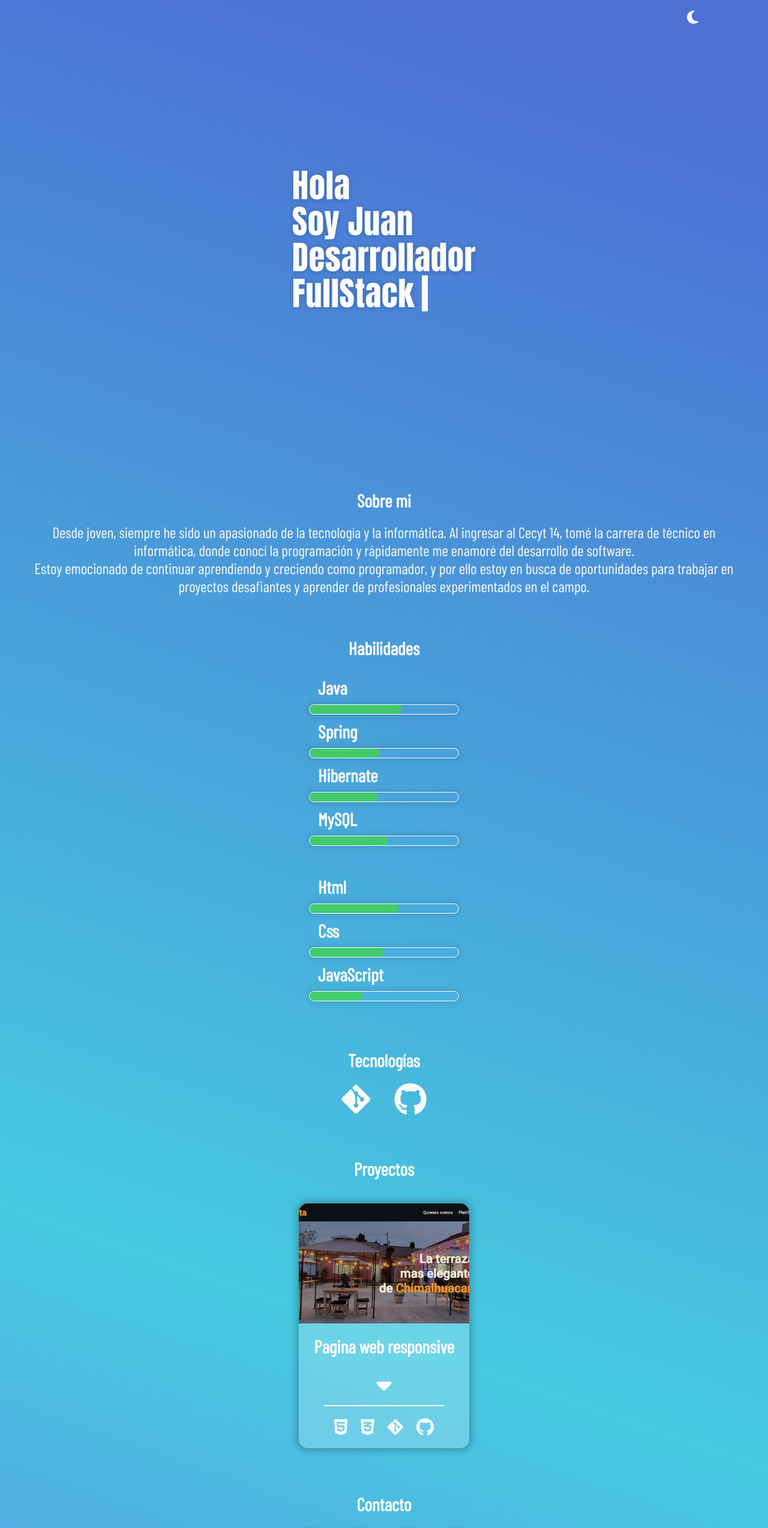
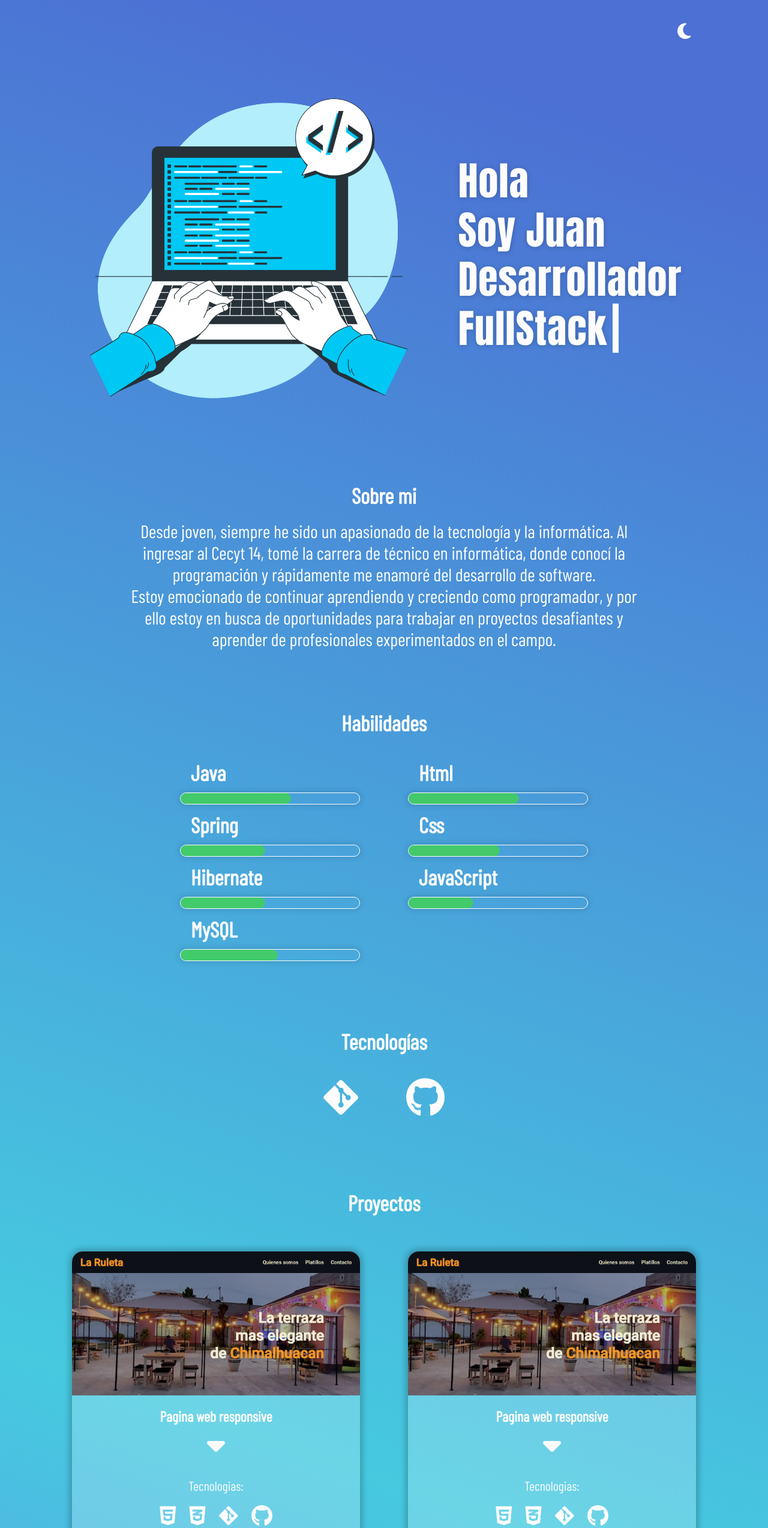
Before and after one commit to JuanGarDev/portafolioDev, a plain HTML site: page index.html in a window 1280 px wide. Shown: the top 2547 px of the page at 60% size. Drawn offline with nearby package versions, Linux system fonts and the light colour scheme.

Commit message:
Agregando version pc

```diff
--- /dev/null
+++ b/estilos/desktop.css/generalDesk.css
@@ -0,0 +1,117 @@
+@media(min-width: 1000px) {
+
+    .contenedor {
+        display: flex;
+        font-size: 12px;
+
+    }
+
+    header .contenedor{
+        flex-direction: row;
+        padding: 2vh 10px;
+        margin: 20px;
+    }
+
+    #presentacion .contenedor{
+        flex-direction: row;
+        --characters-steps: 18;
+        --characters: 8.5ch;
+        margin: 60px;
+        padding: 0;
+        justify-content: center;
+    }
+
+    .contenedor-img{
+        display: flex;
+        margin-right: 30px;
+    }
+
+    .imagen{
+        width: 70vh;
+        height: 70vh;
+        background-image: url(https://raw.githubusercontent.com/JuanGarDev/portafolioDev/master/recursos/img-header.png);
+        background-position: center;
+        background-size: cover;
+    }
+
+    .saludo{
+        margin-left: 30px;
+        text-align: left;
+    }
+
+    #presentacion h1{
+        letter-spacing: 1px;
+        font-weight: 10;
+        font-family: 'Anton', sans-serif;
+        padding: 16px 10px;
+        line-height: 50px;
+        text-shadow: 0px 1px 10px rgba(0, 0, 0, .2);
+    }
+
+    #sobremi .contenedor{
+        flex-direction: column;
+        margin: 40px 120px;
+    }
+
+    #sobremi .contenedor-sobremi{
+        margin: 40px;
+    }
+
+    .txt-sobremi{
+        margin: 20px 40px;
+    }
+
+    .tecnologias{
+        flex-direction: row;
+        margin-top: 20px;
+    }
+
+    #sobremi .contendor-lenguaje{
+        padding: 20px;
+        margin: 0 20px;
+    }
+
+    .otros i{
+        font-size: 5.5em;
+        margin: 40px ;
+        transition: transform .3s linear;
+    }
+
+    .contenedor-proyectos{
+        display: flex;
+        flex-direction: row;
+        margin: 40px;
+    }
+
+    .tarjeta{
+        margin: 20px 40px;
+        background-color: rgba(255, 255, 255, 0.2);
+        border-radius: 1.5em;
+        box-shadow: 0px 0px 10px 5px rgba(0, 0, 0, .2);
+        overflow: hidden;
+        transition: opacity 1.5s linear, transform .3s linear;
+    }
+
+    .tarjeta h4{
+        font-size: 2em;
+    }
+    .tarjeta p{
+        font-size: 1.8em;
+    }
+
+    .img-proyecto{
+        display: flex;
+        width: 40em;
+        height: 20em;
+    }
+
+    .texto-info{
+        max-width: 430px;
+    }
+
+    .texto-info i{
+        font-size: 2em;
+        margin: 0 10px;
+    }
+
+}
--- a/estilos/footer.css
+++ b/estilos/footer.css
@@ -28,8 +28,8 @@ footer .contenedor{
 }
 
 .animacion-girar{
-    animation: girar 4s forwards;
-    animation-delay: 1s;
+    animation: girar 3s forwards;
+    animation-delay: .5s;
     transition: transform 1s linear;
 }
 
@@ -39,6 +39,5 @@ footer .contenedor{
         border-radius: 50%;
         border: 1.5px solid transparent;
         background-color: rgba(255, 255, 255, 0.2);
-        box-shadow: 0px 0px 10px 2px rgba(0, 0, 0, .2);
     }
 }
--- a/estilos/general.css
+++ b/estilos/general.css
@@ -12,10 +12,7 @@ body{
     text-align: center;
     align-items: center;
     font-family: 'Barlow Condensed', sans-serif;
-
-
     background-size: 180% 180%;
-
     animation: movimiento 7s linear infinite alternate-reverse;
 }
 
--- a/estilos/header.css
+++ b/estilos/header.css
@@ -2,12 +2,6 @@ header .contenedor{
     flex-direction: row;
 
     padding: 2vh 10px;
-}
-
-header .indices{
-    display: none;
-    font-size: 2.5em;
-    margin-left: 35%;
 }
 
 header a{
--- a/estilos/presentacion.css
+++ b/estilos/presentacion.css
@@ -13,8 +13,6 @@
 
 .contenedor-img{
     display: none;
-    width: 70vw;
-    height: 30vh;
 }
 
 .saludo{
@@ -33,13 +31,10 @@
 }
 
 #full {
-
     border-right: 10px solid;
-
     width: 0;
     white-space: nowrap;
     overflow: hidden;
-
     animation:
     tipeo 2s steps(var(--characters-steps)) .5s forwards,
     pulso .5s infinite step-end alternate;
--- a/estilos/sobremi.css
+++ b/estilos/sobremi.css
@@ -10,7 +10,8 @@
 
 
 #sobremi p{
-    margin: 20px 0;
+    margin-top: 20px;
+    margin-bottom: 20px;
 }
 
 .otros i:hover{
@@ -37,7 +38,6 @@
     border-radius: 2em;
     border: 1.5px solid white;
     box-shadow: 0px 0px 10px 3px rgba(0, 0, 0, .1);
-
 }
 
 .barra-tecno{
@@ -203,12 +203,12 @@
     margin: 20px auto 10px auto;
 }
 
-#i-info{
+.i-info{
     font-size: 4em;
     margin: 20px 0 0 0;
 }
 
-#i-info:hover{
+.i-info:hover{
     cursor: pointer;
 }
 
@@ -224,8 +224,11 @@
     0%{
         transform: translateY(-25%);
     }
+    80%{
+        transform: translateY(15%);
+    }
     100%{
-        transform: translateY(15%);
+        transform: translateY(-25%);
     }
 }
 
@@ -233,8 +236,11 @@
     0%{
         transform: translateY(25%);
     }
+    80%{
+        transform: translateY(-15%);
+    }
     100%{
-        transform: translateY(-15%);
+        transform: translateY(25%);
     }
 }
 #titulocambio{
--- a/index.html
+++ b/index.html
@@ -15,28 +15,23 @@
     <link rel="stylesheet" href="estilos/presentacion.css">
     <link rel="stylesheet" href="estilos/sobremi.css">
     <link rel="stylesheet" href="estilos/footer.css">
+    <link rel="stylesheet" href="estilos/desktop.css/generalDesk.css">
     <title>Juan García - Programador</title>
 </head>
 
 <body>
     <header>
         <div class="contenedor">
-            <div class="indices">
-                <a href="#">Sobre mi</a>
-                <a href="#">Proyectos</a>
-                <a href="#">Contacto</a>
-            </div>
-            <i class="fa-solid fa-moon tamanio" id="modo"></i>
+                <i class="fa-solid fa-moon tamanio" id="modo"></i>
         </div>
     </header>
 
     <section id="presentacion">
         <div class="contenedor">
 
-            <div class="foto">
-                <img src="" alt="">
+            <div class="contenedor-img">
+                <div class="imagen"></div>
             </div>
-
             <div class="saludo">
                 <h1>Hola</h1>
                 <h1>Soy Juan</h1>
@@ -44,9 +39,6 @@
                 <h1 id="full">FullStack</h1>
             </div>
 
-            <div class="contenedor-img">
-                <img src="recursos/img-header.png">
-            </div>
 
         </div>
     </section>
@@ -56,7 +48,7 @@
 
             <div class="contenedor-sobremi">
                 <h3>Sobre mi</h3>
-                <p>
+                <p class="txt-sobremi">
                     Desde joven, siempre he sido un apasionado de la
                     tecnología y la informática. Al ingresar al
                     Cecyt 14, tomé la carrera de técnico en informática,
@@ -132,20 +124,19 @@
                         <div class="contenido-proyecto">
                             <h4>Pagina web responsive</h4>
 
-                            <i id="i-info" class="fa-solid fa-caret-down i-abajo"></i>
+                            <i id="i-info1" class="fa-solid fa-caret-down i-abajo i-info"></i>
 
-                            <div id="texto-proyecto" class="texto-info txt-oculto">
+                            <div id="texto-proyecto1" class="texto-info txt-oculto">
                                 <p>Proyecto de página web con
                                     enfoque mobile first, creada de acuerdo a los
                                     requisitos solicitados por el cliente.
-                                    <br />Diseñé y desarrollé la arquitectura de la página,
+                                    <br/>Diseñé y desarrollé la arquitectura de la página,
                                     y trabajé en la selección de recursos visuales
                                     y de contenido para su implementación
                                 </p>
                             </div>
-                            <div class="division">
-                                <div></div>
-                            </div>
+
+                            <p>Tecnologias:</p>
                             <div class="tecnologias-proyecto">
                                 <i class="fa-brands fa-html5"></i>
                                 <i class="fa-brands fa-css3-alt"></i>
@@ -155,6 +146,33 @@
                         </div>
                     </div>
 
+                    <div class="tarjeta oculta">
+                        <div id="proyecto1" class="img-proyecto">
+                        </div>
+                        <div class="contenido-proyecto">
+                            <h4>Pagina web responsive</h4>
+
+                            <i id="i-info-2" class="fa-solid fa-caret-down i-abajo i-info"></i>
+
+                            <div id="texto-proyecto2" class="texto-info txt-oculto">
+                                <p>Proyecto de página web con
+                                    enfoque mobile first, creada de acuerdo a los
+                                    requisitos solicitados por el cliente.
+                                    <br/>Diseñé y desarrollé la arquitectura de la página,
+                                    y trabajé en la selección de recursos visuales
+                                    y de contenido para su implementación
+                                </p>
+                            </div>
+
+                            <p>Tecnologias:</p>
+                            <div class="tecnologias-proyecto">
+                                <i class="fa-brands fa-html5"></i>
+                                <i class="fa-brands fa-css3-alt"></i>
+                                <i class="fa-brands fa-git-alt"></i>
+                                <i class="fa-brands fa-github"></i>
+                            </div>
+                        </div>
+                    </div>
 
                 </div>
 
@@ -189,8 +207,6 @@
         </div>
     </footer>
 
-
-
     <script>
         icono = document.getElementById("modo");
         barras = document.getElementsByClassName('barra-tecno');
@@ -216,8 +232,8 @@
             }
         });
 
-        iconoInfo = document.getElementById('i-info');
-        txt = document.getElementById('texto-proyecto');
+        iconoInfo = document.getElementById('i-info1');
+        txt = document.getElementById('texto-proyecto1');
         iconoInfo.addEventListener('click', () => {
             if (txt.classList.contains('txt-oculto')) {
                 txt.classList.remove('txt-oculto');
```
